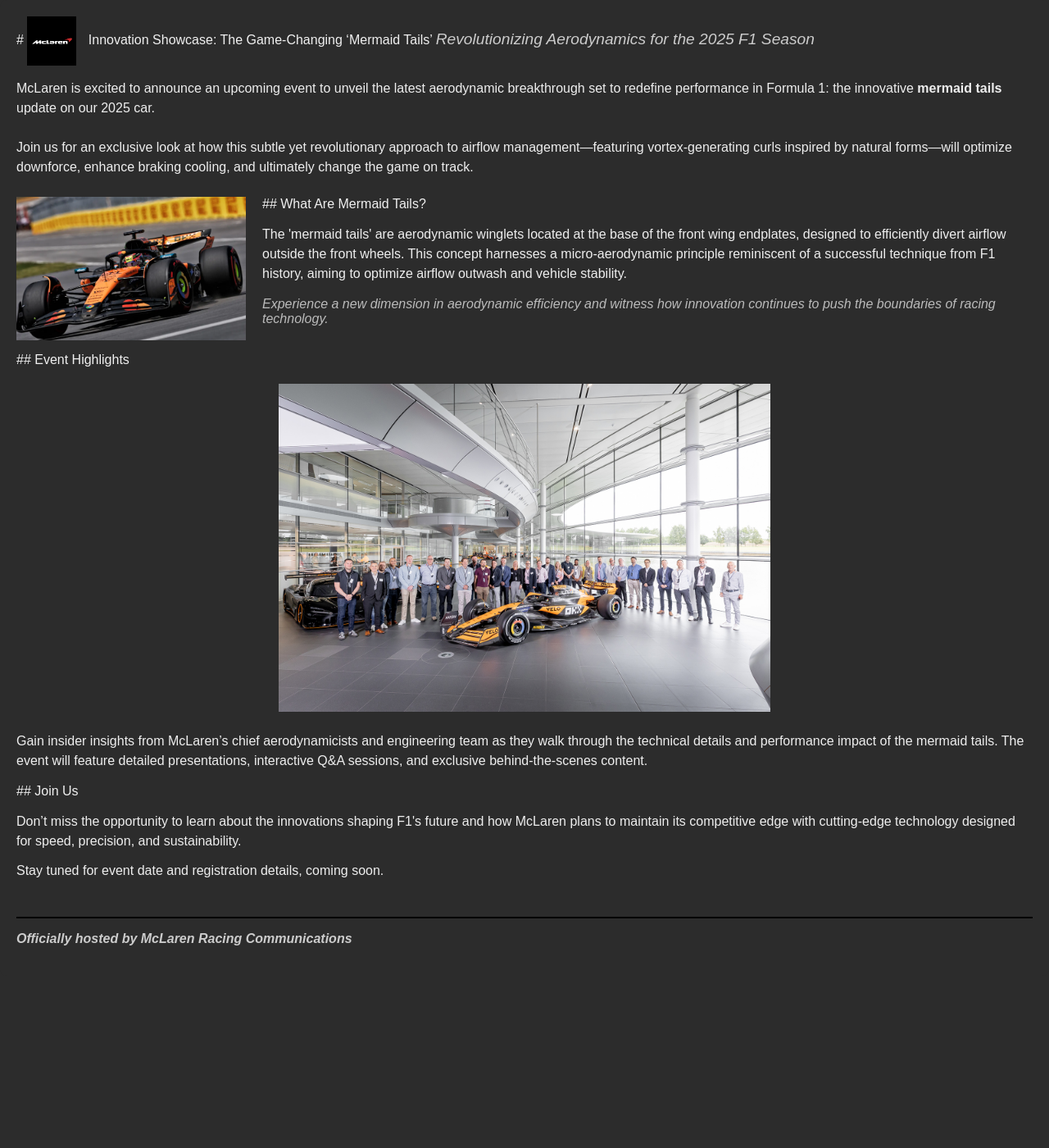
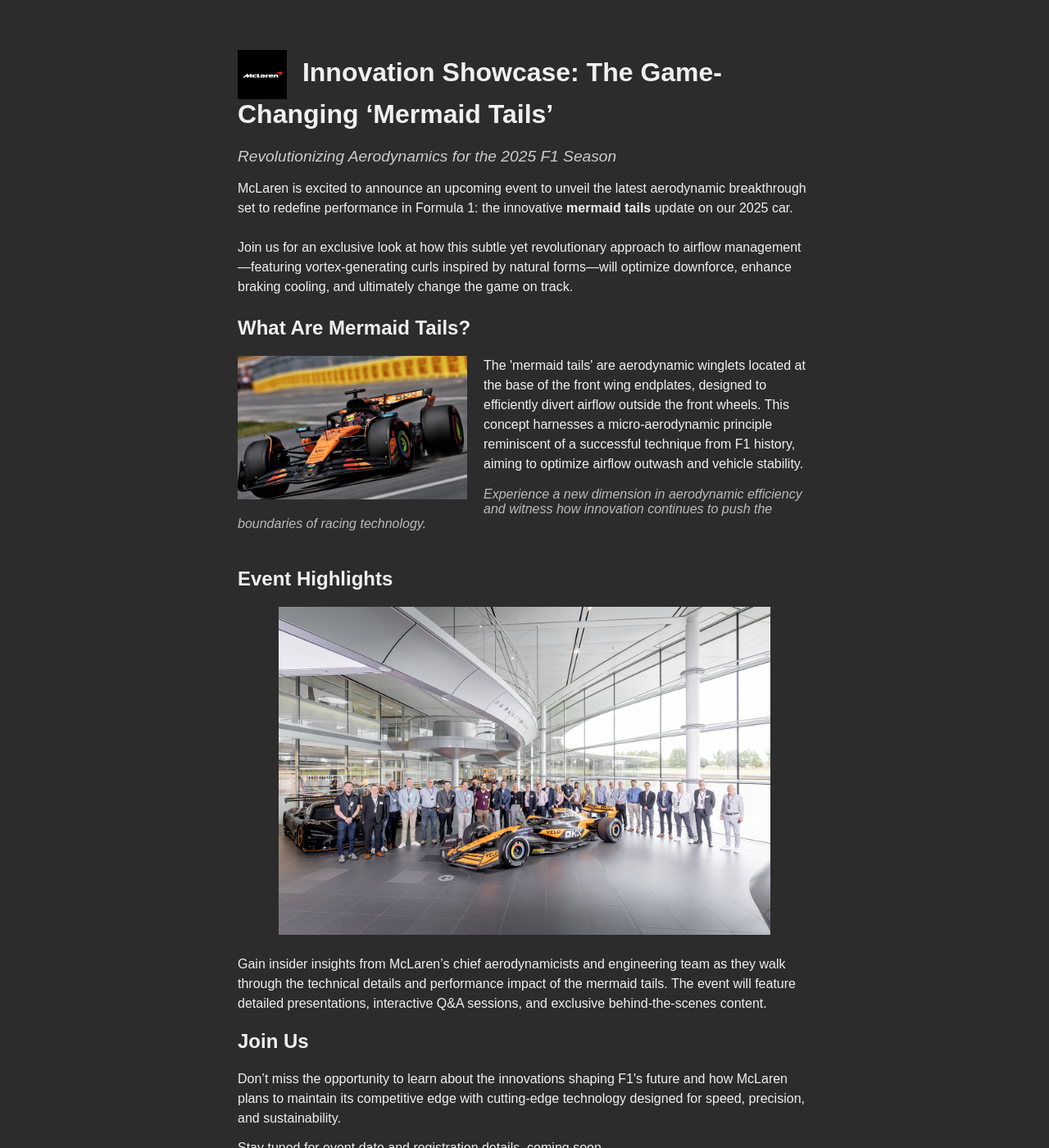
Before and after one commit to harshraj11111/newsletters, a Jekyll site: the page built from newsletters/mclaren_newletter.md, in a window 1280 px wide and 1400 px high. Shown: the whole window at 82% size. Built offline with Jekyll 4.4.1, drawn with Linux system fonts in a browser that asks for light colours.

Commit message:
Update mclaren_newletter.md

```diff
--- a/newsletters/mclaren_newletter.md
+++ b/newsletters/mclaren_newletter.md
@@ -3,54 +3,40 @@ layout: empty
 title: "Innovation Showcase: The Game-Changing ‘Mermaid Tails’"
 ---
 
-<div style="background-color: #2c2c2c; padding: 20px; border-radius: 8px; color: #f0f0f0;">
+<div style="background-color: #2c2c2c; padding: 20px; border-radius: 8px; color: #f0f0f0; max-width: 700px; margin: 20px auto;">
 
-# <img src="images/mclaren.svg" alt="McLaren Logo" width="60" style="vertical-align: middle; margin-right:10px;" /> Innovation Showcase: The Game-Changing ‘Mermaid Tails’
-  <span style="font-size: 1.2em; font-style: italic; color: #ccc;">Revolutionizing Aerodynamics for the 2025 F1 Season</span>
+<h1><img src="images/mclaren.svg" alt="McLaren Logo" width="60" style="vertical-align: middle; margin-right:10px;" /> Innovation Showcase: The Game-Changing ‘Mermaid Tails’</h1>
 
-  <p style="margin-top: 1em; margin-bottom: 1.5em; line-height: 1.5; color: #eee;">
-    McLaren is excited to announce an upcoming event to unveil the latest aerodynamic breakthrough set to redefine performance in Formula 1: the innovative <b>mermaid tails</b> update on our 2025 car.
-  </p>
+<span style="font-size: 1.2em; font-style: italic; color: #ccc;">Revolutionizing Aerodynamics for the 2025 F1 Season</span>
 
-  <p style="line-height: 1.5; margin-bottom: 1.5em; color: #eee;">
-    Join us for an exclusive look at how this subtle yet revolutionary approach to airflow management—featuring vortex-generating curls inspired by natural forms—will optimize downforce, enhance braking cooling, and ultimately change the game on track.
-  </p>
+<p style="margin-top: 1em; margin-bottom: 1.5em; line-height: 1.5;">McLaren is excited to announce an upcoming event to unveil the latest aerodynamic breakthrough set to redefine performance in Formula 1: the innovative <b>mermaid tails</b> update on our 2025 car.</p>
 
-  ## What Are Mermaid Tails?
+<p style="line-height: 1.5; margin-bottom: 1.5em;">Join us for an exclusive look at how this subtle yet revolutionary approach to airflow management—featuring vortex-generating curls inspired by natural forms—will optimize downforce, enhance braking cooling, and ultimately change the game on track.</p>
 
-  <img src="images/mclaren_mermaid_tails.png" alt="Mermaid Tails Aerodynamics Concept" width="280" style="float: left; margin-right: 20px; margin-bottom: 15px;" />
+<h2>What Are Mermaid Tails?</h2>
 
-  <p style="line-height: 1.5; color: #eee;">
-    The 'mermaid tails' are aerodynamic winglets located at the base of the front wing endplates, designed to efficiently divert airflow outside the front wheels. This concept harnesses a micro-aerodynamic principle reminiscent of a successful technique from F1 history, aiming to optimize airflow outwash and vehicle stability.
-  </p>
+<img src="images/mclaren_mermaid_tails.png" alt="Mermaid Tails Aerodynamics Concept" width="280" style="float:left; margin-right:20px; margin-bottom:15px;" />
 
-  <p style="font-style: italic; color: #bbb; margin-top: 0; margin-bottom: 1.5em;">
-    Experience a new dimension in aerodynamic efficiency and witness how innovation continues to push the boundaries of racing technology.
-  </p>
+<p style="line-height: 1.5;">The 'mermaid tails' are aerodynamic winglets located at the base of the front wing endplates, designed to efficiently divert airflow outside the front wheels. This concept harnesses a micro-aerodynamic principle reminiscent of a successful technique from F1 history, aiming to optimize airflow outwash and vehicle stability.</p>
 
-  <div style="clear: both;"></div>
+<p style="font-style: italic; color: #bbb; margin-top: 0; margin-bottom: 1.5em;">Experience a new dimension in aerodynamic efficiency and witness how innovation continues to push the boundaries of racing technology.</p>
 
-  ## Event Highlights
+<div style="clear: both;"></div>
 
-  <img src="images/mclaren_event.png" width="600" style="display: block; margin: 20px auto 1.5em auto;" />
+<h2>Event Highlights</h2>
 
-  <p style="line-height: 1.5; color: #eee;">
-    Gain insider insights from McLaren’s chief aerodynamicists and engineering team as they walk through the technical details and performance impact of the mermaid tails. The event will feature detailed presentations, interactive Q&A sessions, and exclusive behind-the-scenes content.
-  </p>
+<img src="images/mclaren_event.png" width="600" style="display: block; margin: 20px auto 1.5em auto;" />
 
-  ## Join Us
+<p style="line-height: 1.5;">Gain insider insights from McLaren’s chief aerodynamicists and engineering team as they walk through the technical details and performance impact of the mermaid tails. The event will feature detailed presentations, interactive Q&A sessions, and exclusive behind-the-scenes content.</p>
 
-  <p style="line-height: 1.5; color: #eee;">
-    Don’t miss the opportunity to learn about the innovations shaping F1's future and how McLaren plans to maintain its competitive edge with cutting-edge technology designed for speed, precision, and sustainability.
-  </p>
+<h2>Join Us</h2>
 
-  <p style="line-height: 1; color: #eee;">
-    Stay tuned for event date and registration details, coming soon.
-  </p>
+<p style="line-height: 1.5;">Don’t miss the opportunity to learn about the innovations shaping F1's future and how McLaren plans to maintain its competitive edge with cutting-edge technology designed for speed, precision, and sustainability.</p>
 
-  <hr style="border: 0.5px solid black; margin-top: 3em; margin-bottom: 1em;" />
+<p style="line-height: 1;">Stay tuned for event date and registration details, coming soon.</p>
 
-  <p style="font-style: italic; font-weight: bold; color: #ccc; margin-top: 0;">
-    Officially hosted by McLaren Racing Communications
-  </p>
+<hr style="border: 0.5px solid black; margin-top: 3em; margin-bottom: 1em;" />
+
+<p style="font-style: italic; font-weight: bold; color: #ccc; margin-top: 0;">Officially hosted by McLaren Racing Communications</p>
+
 </div>
```
